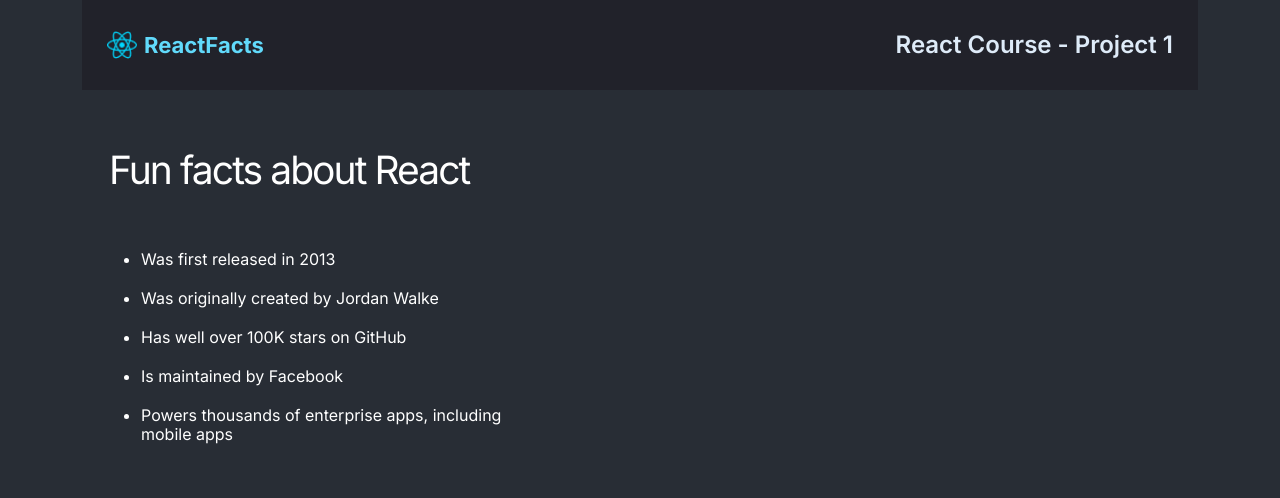
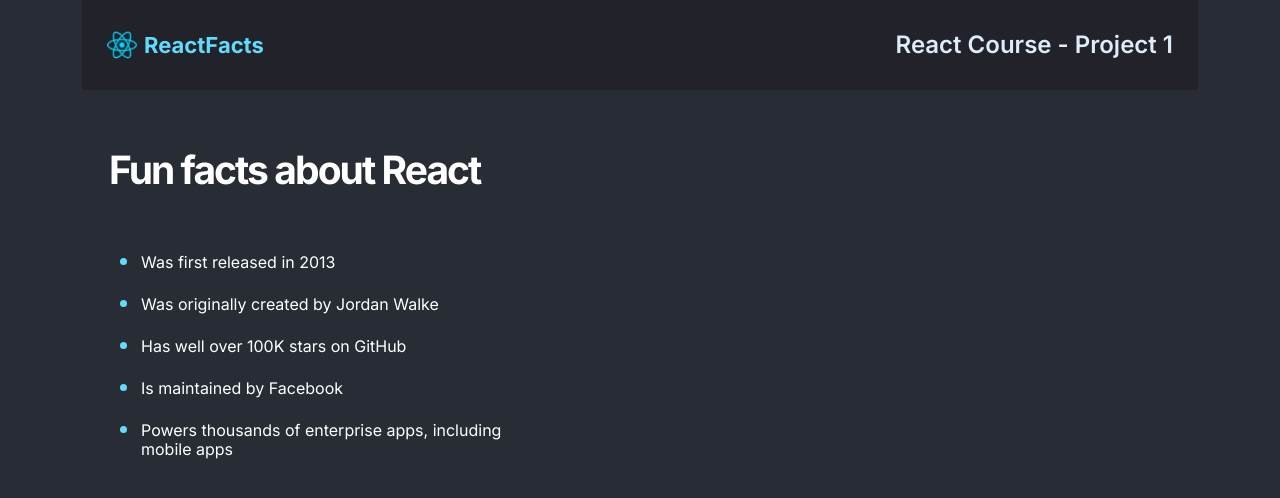
Before and after one commit to radubartan/scrimba-build-react-info-site, a JavaScript app: page / in a window 1280 px wide. Shown: the top 498 px of the page. Built offline with nearby package versions, Linux system fonts and the light colour scheme.

Commit message:
L26 - Color the bullets

```diff
--- a/src/css/style.css
+++ b/src/css/style.css
@@ -24,6 +24,7 @@ nav {
 main { padding: 57px 27px; color: white; }
 .main--title {
    margin: 0;
+   font-weight: 700;
    font-size: 39px;
    letter-spacing: -0.05em;
 }
@@ -35,3 +36,4 @@ main { padding: 57px 27px; color: white; }
    line-height: 19px;
    padding-block: 10px;
 }
+.main--facts > li::marker { color: #61DAFB;; font-size: 1.4rem; }
```
